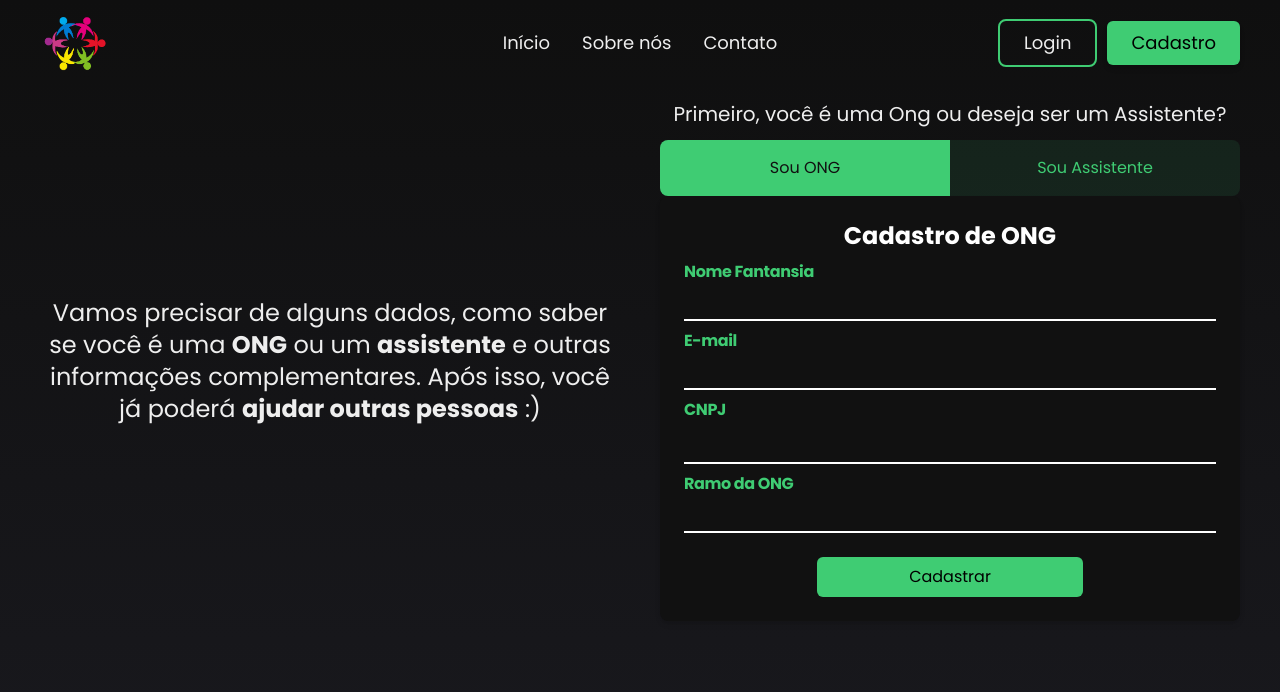
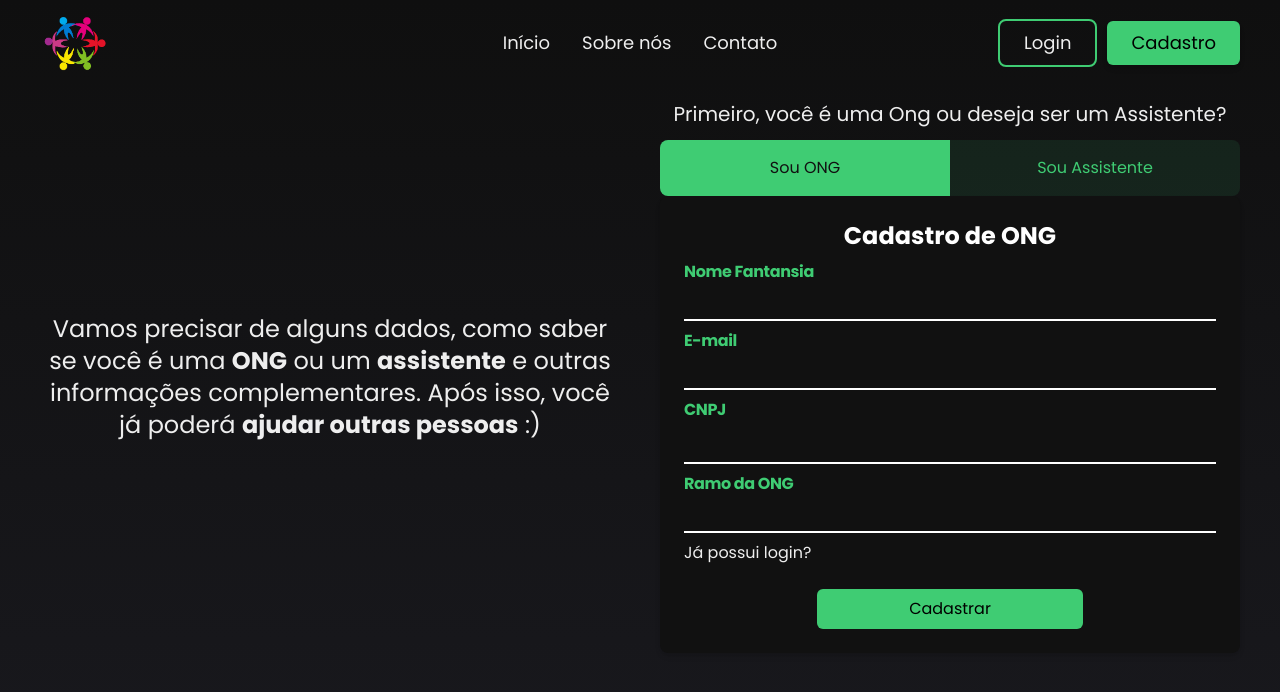
Before and after one commit to gabrielgsd1/handy-volunteers, a Next.js app: page /registro in a window 1280 px wide. Shown: the top 692 px of the page. Built offline with nearby package versions, Linux system fonts and the light colour scheme.

Commit message:
adicionado link para login em componente de registro

```diff
--- a/src/components/RegisterForms/AssistantForm.tsx
+++ b/src/components/RegisterForms/AssistantForm.tsx
@@ -1,3 +1,4 @@
+import Link from "next/link";
 import React from "react";
 import ReactInputMask from "react-input-mask";
 import Button from "../Buttons";
@@ -21,7 +22,9 @@
       <MaskedInput mask="999.999.999-99" name="CPF" id="cpf" />
       <Input type="password" id="password" name="Senha" />
       <Input type="password" id="password-confirm" name="Confirmar Senha" />
-
+      <Link href={"/"} className="text-custom-white hover:underline">
+        Já possui login?
+      </Link>
       <Button className="w-1/2 mt-4 m-auto">Cadastrar</Button>
     </Form>
   );
--- a/src/components/RegisterForms/OngForm.tsx
+++ b/src/components/RegisterForms/OngForm.tsx
@@ -1,3 +1,4 @@
+import Link from "next/link";
 import React from "react";
 import ReactInputMask from "react-input-mask";
 import Button from "../Buttons";
@@ -15,6 +16,9 @@
       <Input name="E-mail" id="email" />
       <MaskedInput mask="99.999.9999/9999-99" name="CNPJ" id="cnpj" />
       <Input name="Ramo da ONG" id="role" />
+      <Link href={"/"} className="text-custom-white hover:underline">
+        Já possui login?
+      </Link>
       <Button className="w-1/2 mt-4 m-auto">Cadastrar</Button>
     </Form>
   );
```
